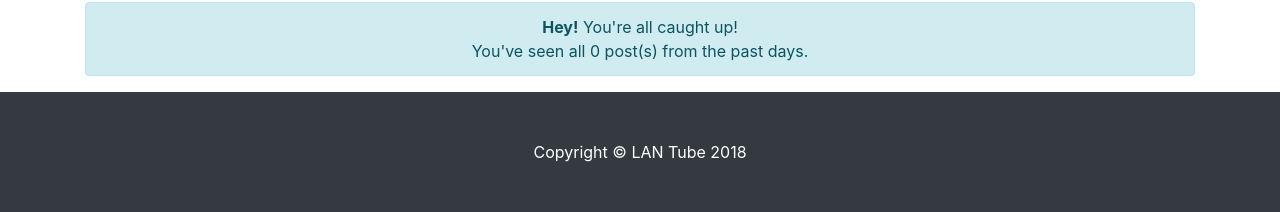
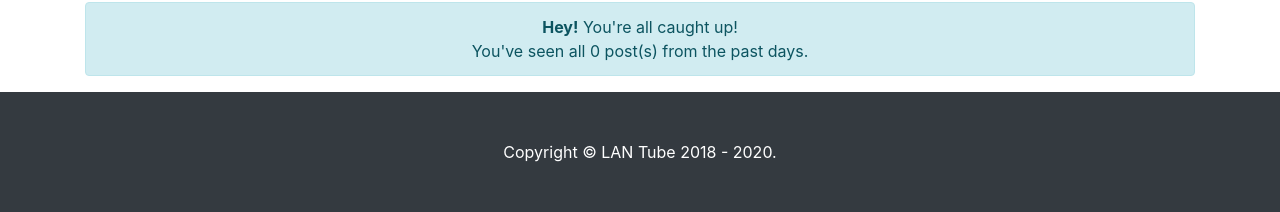
Before and after one commit to FotieMConstant/LAN-Tube, a PHP site: page / in a window 1280 px wide. Shown: the part 994-1206 px from the top of the page. Run offline with PHP 8.4, Linux system fonts and the light colour scheme; data that the repository does not hold is empty.

Commit message:
minor bug fixes and performance improvement

```diff
--- a/about.php
+++ b/about.php
@@ -69,7 +69,7 @@
     <!-- Footer -->
     <footer class="py-5 bg-dark">
       <div class="container">
-        <p class="m-0 text-center text-white">Copyright &copy; LAN Tube 2018</p>
+        <p class="m-0 text-center text-white">Copyright &copy; LAN Tube 2018 - <?php echo date("Y"); ?>.</p>
       </div>
       <!-- /.container -->
     </footer>
--- a/chat.php
+++ b/chat.php
@@ -72,7 +72,7 @@
     <!-- Footer -->
     <footer class="py-5 bg-dark">
       <div class="container">
-        <p class="m-0 text-center text-white">Copyright &copy; LAN Tube 2018</p>
+      <p class="m-0 text-center text-white">Copyright &copy; LAN Tube 2018 - <?php echo date("Y"); ?>.</p>
       </div>
       <!-- /.container -->
     </footer>
--- a/index.php
+++ b/index.php
@@ -334,7 +334,7 @@
     <!-- Footer -->
     <footer class="py-5 bg-dark">
       <div class="container">
-        <p class="m-0 text-center text-white">Copyright &copy; LAN Tube 2018</p>
+      <p class="m-0 text-center text-white">Copyright &copy; LAN Tube 2018 - <?php echo date("Y"); ?>.</p>
       </div>
       <!-- /.container -->
     </footer>
--- a/sharefiles.php
+++ b/sharefiles.php
@@ -337,7 +337,7 @@
     <!-- Footer -->
     <footer class="py-5 bg-dark">
       <div class="container">
-        <p class="m-0 text-center text-white">Copyright &copy; LAN Tube 2018</p>
+      <p class="m-0 text-center text-white">Copyright &copy; LAN Tube 2018 - <?php echo date("Y"); ?>.</p>
       </div>
       <!-- /.container -->
     </footer>
--- a/upload.php
+++ b/upload.php
@@ -135,7 +135,7 @@
     <!-- Footer -->
     <footer class="py-5 bg-dark">
       <div class="container">
-        <p class="m-0 text-center text-white">Copyright &copy; LAN Tube 2018</p>
+      <p class="m-0 text-center text-white">Copyright &copy; LAN Tube 2018 - <?php echo date("Y"); ?>.</p>
       </div>
       <!-- /.container -->
     </footer>
--- a/videosearch.php
+++ b/videosearch.php
@@ -183,7 +183,7 @@
     <!-- Footer -->
     <footer class="py-5 bg-dark">
       <div class="container">
-        <p class="m-0 text-center text-white">Copyright &copy; LAN Tube 2018</p>
+      <p class="m-0 text-center text-white">Copyright &copy; LAN Tube 2018 - <?php echo date("Y"); ?>.</p>
       </div>
       <!-- /.container -->
     </footer>
```
